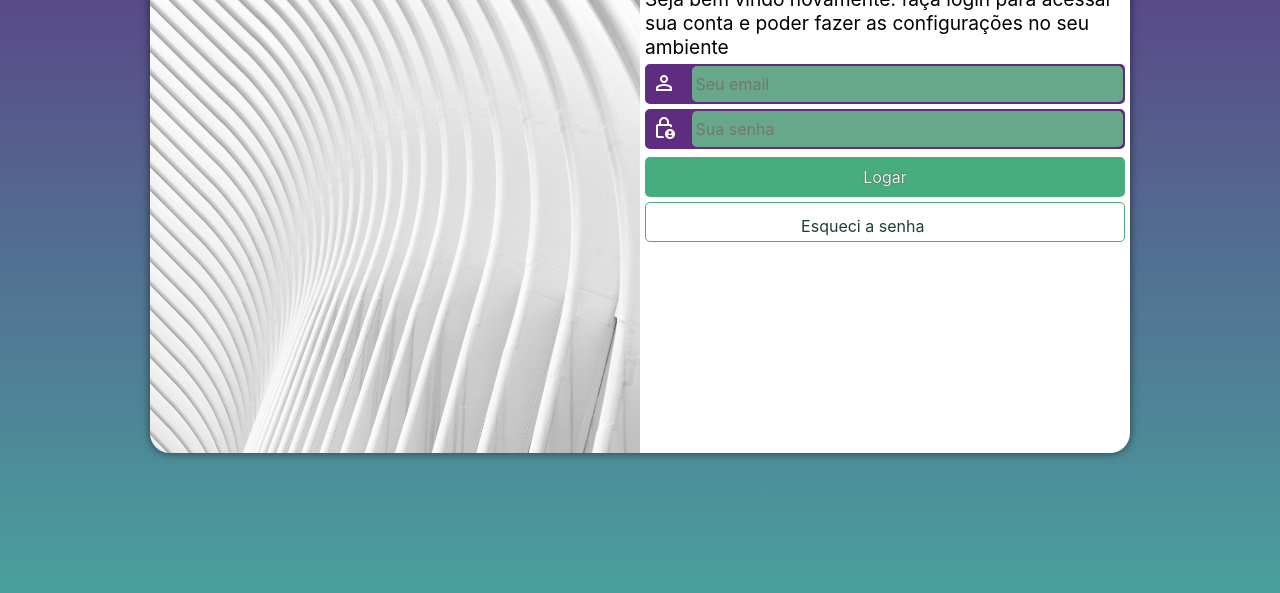
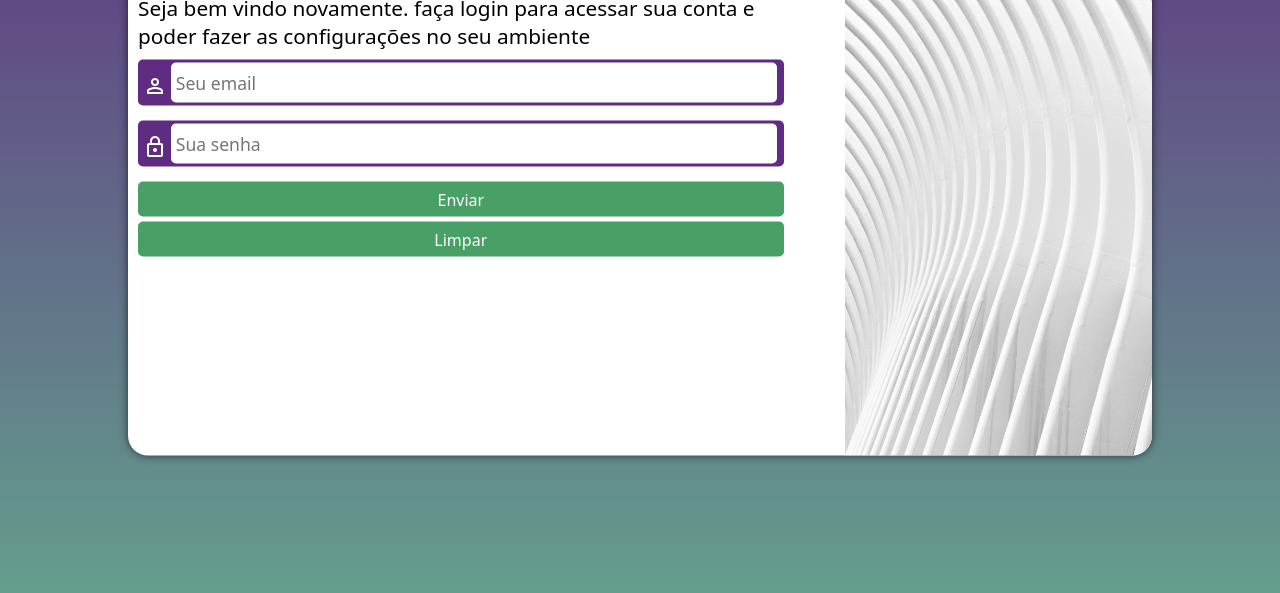
Before and after one commit to Cassianoh-Rosa/projeto-login, a plain HTML site: page index.html in a window 1280 px wide. Shown: the part 207-800 px from the top of the page. Drawn offline with nearby package versions, Linux system fonts and the light colour scheme.

Commit message:
corrigindo erros

```diff
--- a/copia/style.css
+++ /dev/null
@@ -1,134 +0,0 @@
-@charset "UTF-8";
-/*
-    Paleta de Cores
-
-    verde: #49a09d
-    lilás: #5f2c82
-  */
-*{
-    padding: 0;
-    margin: 0;
-    box-sizing: border-box;
-    font-family: system-ui, -apple-system, BlinkMacSystemFont, 'Segoe UI', Roboto, Oxygen, Ubuntu, Cantarell, 'Open Sans', 'Helvetica Neue', sans-serif;
-}
-body, html{
-    width: 100vw;
-    height: 100vh;
-    background-color:#5f2c82 ;
-}
-main{
-    position: relative;
-    height: 525px;
-    width: 250px;
-    background-color: white;
-    border-radius: 20px;
-    left: 50%;
-    top: 50%;
-    overflow: hidden;
-    box-shadow: 0px 0px 9px rgba(0, 0, 0, 0.632);
-    transition: width 0.3s, height 0.3s;
-    transform: translate(-50%, -50%);
-}
-section#img{
-    background-image: url('../imagens/pexels-gdtography-277628-911738.jpg');
-    background-size: cover;
-    background-position: center center;
-    height: 180px;
-}
-section#formulario{
-    padding: 10px;
-}
-h2{
-    text-align: center;
-    margin-bottom: 10px;
-}
-p{
-    margin-bottom: 10px;
-}
-div{
-    width: 100%;
-    background-color: #5f2c82;
-    margin-bottom: 10px;
-    border-radius:5px ;
-    padding: 3px 5px;
-}
-span{
-    color: white;
-    line-height: 40px;
-    vertical-align: middle;
-}
-div > input{
-    width: calc(100% - 30px);
-    height: 40px;
-    border-radius: 5px;
-    border:none;
-    font-size: 1.1em;
-}
-button{
-    display: block;
-    width: 100%;
-    margin-bottom: 5px;
-    height: 35px;
-    font-family: system-ui, -apple-system, BlinkMacSystemFont, 'Segoe UI', Roboto, Oxygen, Ubuntu, Cantarell, 'Open Sans', 'Helvetica Neue', sans-serif;
-    font-size: 1em;
-    border: none;
-    background-color:#49a066 ;
-    color: white;
-    border-radius: 5px;
-    transition: background-color 0.3s;
-}
-button:hover{
-    background-color: #6da580;
-    cursor: pointer;
-}
-/* -----------------------TABLET--------------- */
-@media  screen and (min-width:768px) and (max-width:992px){
-    body, html{
-        background-image: linear-gradient(to bottom, #5f2c82, #649e8d);
-    }
-
-    main{
-        width: 90%;
-    }
-    section#img{
-        float: right;
-        width: 30%;
-        height: 100%;
-    }
-    section#formulario{
-        float: left;
-        width: 65%;
-        height: 100%;
-    }
-    div{
-        margin-bottom: 15px;
-    }
-}
-@media screen and (min-width:992px) {
-    body, html{
-        background-image: linear-gradient(to bottom, #5f2c82, #649e8d);
-    }
-    main{
-        width: 80%;
-        max-width: 1200px;
-    }
-    section#img{
-        float: right;
-        width: 30%;
-        height: 100%;
-    }
-    p{
-        font-size: 1.3em;
-    }
-    h2{
-      font-size: 2em;
-    }
-    section#formulario{
-        float: left;
-        width: 65%;
-        height: 100%;
-    }
-    div{
-        margin-bottom: 15px;
-    }
-}
--- a/estilos/media-query.css
+++ /dev/null
@@ -1,53 +0,0 @@
-@charset "UTF-8";
-/* Device Breakpoints
----------------------
-pequenas telas: até 600px
-Celular: de 600px
-Tablet: 768px até 992px
-Desktop: 992px até 1200px
-Grandes telas: acima de 1200px*/
-
-@media screen and (min-width: 768px) and (max-width:992px) {
-    body{
-        background-image: linear-gradient(to top, #49a09d, #5f2c82);
-    }
-    section#login{
-        width:90vw ;
-
-    }
-    section#login > div#imagem{
-         float: right;
-        width: 30%;
-        height: 100%;
-    }
-    section#login > div#form{
-        float: left;
-        width: 65%;
-        height: 100%;
-    }
-}
-@media screen and (min-width:992px) {
-    body{
-        background-image: linear-gradient(to top, #49a09d, #5f2c82);
-    }
-
-    section#login{
-        width:980px;
-    }
-    section#login > div#imagem{
-        float:left;
-        width: 50%;
-        height:100%;
-    }
-    section#login > div#form{
-        float:right;
-        width:50%;
-        height: 100%;
-    }
-    div#form p{
-    font-size:1.2em ;
-  }
-  div#form h1{
-    font-size: 2em;
-  }
-}
--- a/estilos/style.css
+++ b/estilos/style.css
@@ -1,5 +1,4 @@
-@charset "UTF 8";
-
+@charset "UTF-8";
 /*
     Paleta de Cores
 
@@ -7,112 +6,129 @@
     lilás: #5f2c82
   */
 *{
-    font-family:  -apple-system, BlinkMacSystemFont, 'Segoe UI', Roboto, Oxygen, Ubuntu, Cantarell, 'Open Sans', 'Helvetica Neue', sans-serif;
     padding: 0;
     margin: 0;
     box-sizing: border-box;
+    font-family: system-ui, -apple-system, BlinkMacSystemFont, 'Segoe UI', Roboto, Oxygen, Ubuntu, Cantarell, 'Open Sans', 'Helvetica Neue', sans-serif;
 }
 body, html{
-    background-color: #5f2c82;
+    width: 100vw;
     height: 100vh;
-    width: 100vw;
+    background-color:#5f2c82 ;
 }
 main{
     position: relative;
-    height: 100vh;
-    width: 100vw;
-  }
-  section#login{
+    height: 525px;
+    width: 250px;
     background-color: white;
-    width: 250px;
-    height: 520px;
     border-radius: 20px;
-    position: absolute;
+    left: 50%;
     top: 50%;
-    left: 50%;
     overflow: hidden;
-    box-shadow: 0px 0px 10px rgba(0, 0, 0, 0.548);
+    box-shadow: 0px 0px 9px rgba(0, 0, 0, 0.632);
     transition: width 0.3s, height 0.3s;
-    transition-timing-function: ease;
     transform: translate(-50%, -50%);
 }
-  section > div#imagem{
-    background:#5f2c82 url('../imagens/pexels-gdtography-277628-911738.jpg') no-repeat;
-    height: 200px;
-    background-position: center bottom;
+section#img{
+    background-image: url('../imagens/pexels-gdtography-277628-911738.jpg');
     background-size: cover;
-    display: block;
+    background-position: center center;
+    height: 180px;
 }
-  div#form{
-    padding: 5px;
-display: block;
+section#formulario{
+    padding: 10px;
 }
-  div#form h1{
+h2{
     text-align: center;
     margin-bottom: 10px;
 }
-  div#form p{
-    font-size:0.9em ;
+p{
+    margin-bottom: 10px;
 }
-  form > div > input[type=submit]{
-    display: block;
-    font-size: 1em;
+div{
     width: 100%;
-    height: 40px;
-    background-color: #48ad7e;
-    color: white;
-    border: none;
-    border-radius: 5px;
-    text-shadow: 0px 0px 1px black;
-    margin-top: 8px;
-  }
-  form > div > input[type=submit]:hover{
-    background-color: #2e7755;
-    cursor: pointer;
-  }
-  .botao{
-    display: block;
-  text-align: center;
-  width: 100%;
-  background-color: white;
-  height: 40px;
-  border-radius: 5px;
-  border: 1px solid #48ad7e;
-  text-decoration: none;
-  color: #1a412e;
-  margin-top: 5px;
-  }
-  .botao:hover{
-    background-color: #68af8e;
-  }
-  .campo{
     background-color: #5f2c82;
-    border: 2px solid #5f2c82;
-    height: 40px;
-    border-radius: 5px;
-    margin: 5px 0px;
-  }
-  div.campo > label{
-    display:none;
+    margin-bottom: 10px;
+    border-radius:5px ;
+    padding: 3px 5px;
 }
 span{
     color: white;
+    line-height: 40px;
+    vertical-align: middle;
+}
+div > input{
+    width: calc(100% - 30px);
+    height: 40px;
+    border-radius: 5px;
+    border:none;
+    font-size: 1.1em;
+}
+button{
+    display: block;
+    width: 100%;
+    margin-bottom: 5px;
+    height: 35px;
+    font-family: system-ui, -apple-system, BlinkMacSystemFont, 'Segoe UI', Roboto, Oxygen, Ubuntu, Cantarell, 'Open Sans', 'Helvetica Neue', sans-serif;
+    font-size: 1em;
+    border: none;
+    background-color:#49a066 ;
+    color: white;
+    border-radius: 5px;
+    transition: background-color 0.3s;
+}
+button:hover{
+    background-color: #6da580;
+    cursor: pointer;
+}
+/* -----------------------TABLET--------------- */
+@media  screen and (min-width:768px) and (max-width:992px){
+    body, html{
+        background-image: linear-gradient(to bottom, #5f2c82, #649e8d);
+    }
+
+    main{
+        width: 90%;
+    }
+    section#img{
+        float: right;
+        width: 30%;
+        height: 100%;
+    }
+    section#formulario{
+        float: left;
+        width: 65%;
+        height: 100%;
+    }
+    div{
+        margin-bottom: 15px;
+    }
+}
+@media screen and (min-width:992px) {
+    body, html{
+        background-image: linear-gradient(to bottom, #5f2c82, #649e8d);
+    }
+    main{
+        width: 80%;
+        max-width: 1200px;
+    }
+    section#img{
+        float: right;
+        width: 30%;
+        height: 100%;
+    }
+    p{
+        font-size: 1.3em;
+    }
+    h2{
       font-size: 2em;
-    width: 40px;
-    padding: 5px;
     }
-  div.campo input{
-    background-color: #68a88a;
-    border: none;
-    font-size: 1em;
-    color: white;
-    /* width */
+    section#formulario{
+        float: left;
+        width: 65%;
         height: 100%;
-    border-radius: 5px;
-    padding: 4px;
-    width: calc(100% - 44.5px);
-    transform: translateY(-5px);
     }
-  div.campo input:focus-within{
-    background-color: white;
+    div{
+        margin-bottom: 15px;
     }
+}
--- a/index.html
+++ b/index.html
@@ -3,47 +3,34 @@
 <head>
     <meta charset="UTF-8">
     <meta name="viewport" content="width=device-width, initial-scale=1.0">
-    <title>Login</title>
+    <title>formulario</title>
     <link rel="stylesheet" href="estilos/style.css">
-    <link rel="stylesheet" href="estilos/media-query.css">
-   <link rel="stylesheet" href="https://fonts.googleapis.com/css2?family=Material+Symbols+Outlined" />
+     <link rel="stylesheet" href="https://fonts.googleapis.com/css2?family=Material+Symbols+Outlined" />
 
 </head>
 <body>
     <main>
-        <section id="login">
- <!-- -----------------IMAGEM ------------------   -->
-            <div id="imagem">
+        <section id="img">
+        </section>
+        <section id="formulario">
+            <h2>Login</h2>
+            <p>
+                Seja bem vindo novamente. faça login para acessar sua conta e poder fazer as configurações no seu ambiente
+            </p>
+            <form action="cadastro.php" method="post">
+                <div>
+                    <span class="material-symbols-outlined">person</span>
 
-            </div>
-<!-- ---------------FORMÚLARIO------------------- -->
-            <div id="form">
-                <h1>Login</h1>
-                <p>Seja bem vindo novamente. faça login para acessar sua conta e poder fazer as configurações no seu ambiente</p>
-                <form action="cadastro.js" method="post">
+                    <input type="email" name="email" id="iemail" placeholder=" Seu email">
+                </div>
+                <div>
+                    <span class="material-symbols-outlined">lock</span>
 
-                    <div class="campo">
-                        <span class="material-symbols-outlined">person</span>
-
-                        <input type="email" name="login" id="ilogin" placeholder="Seu email" autocomplete="email" required maxlength="30">
-
-                         <label for="ilogin">Email</label>
-                    </div>
-
-                    <div class="campo">
-                        <span class="material-symbols-outlined">lock_person</span>
-
-                        <input type="password" name="senha" id="isenha" placeholder="Sua senha" autocomplete="current-password" required minlength="8" maxlength="20">
-
-                        <label for="isenha">Senha</label>
-                    </div>
-                    <div id="submit">
-                        <input type="submit" value="Logar" >
-                        <a href="#" class="botao">Esqueci a senha <span class="material-symbols-outlined">email</span></a>
-
-                    </div>
-                </form>
-            </div>
+                    <input type="password" name="senha" id="isenha" placeholder=" Sua senha">
+                </div>
+                <button>Enviar</button>
+                <button>Limpar</button>
+            </form>
         </section>
     </main>
 </body>
```
Also changed, not shown: copia.html (deleted, +0 -37 lines). Lines whose indentation alone changed are shown as unchanged.
